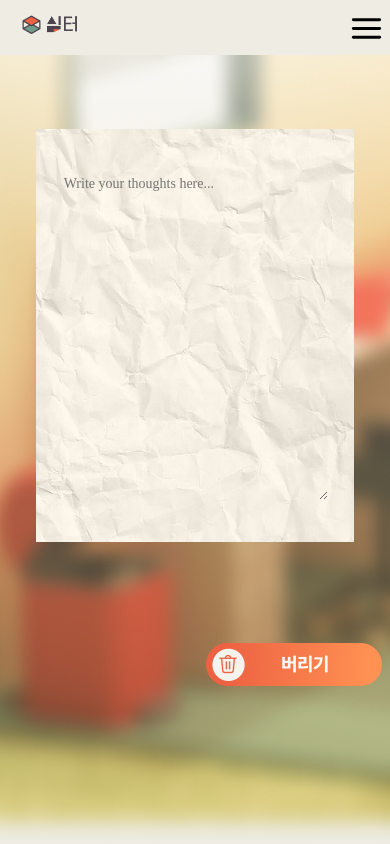
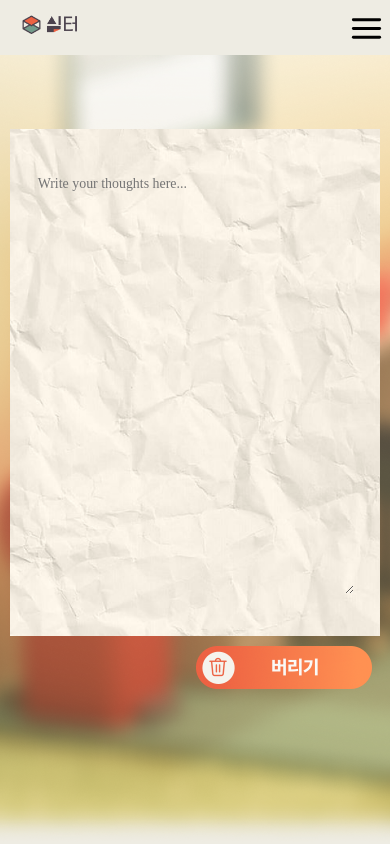
Before and after one commit to git1uv/client, a React (Create React App) app: page /trashpaper in a window 390 px wide. Built offline with nearby package versions, Linux system fonts and the light colour scheme.

Commit message:
style: 반응형 수정

```diff
--- a/src/components/Main/Main.style.js
+++ b/src/components/Main/Main.style.js
@@ -1,7 +1,7 @@
 import styled from "styled-components";
 import backgroundImg from "../../assets/backgroundImg.png"
-import room from "../../assets/main/room.png";
-import {airplane, chatbot, calendar, mailbox, pencilHolder, trash} from '../../assets/main/icons'
+import room from "../../assets/Main/room.png";
+import {airplane, chatbot, calendar, mailbox, pencilHolder, trash} from '../../assets/Main/icons'
 import theme from "../../constants/theme";
 
 export const Container = styled.div`
--- a/src/components/Modal/Airplane.style.js
+++ b/src/components/Modal/Airplane.style.js
@@ -44,26 +44,26 @@ export const Modal = styled.div`
 
   @media (max-width: 430px) {
     background-image: url(${mobileLetter});
-    width: 313px;
-    height: 345px;
+    width: 90%;
+    height: 90%;
     padding: 30px 20px;
   }
   @media (min-width: 431px) and (max-width: 1023px) {
     background-image: url(${webLetter});
-    width: 200px;
-    height: 262.8px;
+    width: 400px;
+    height: 502px;
     padding: 30px;
   }
   @media (min-width: 1024px) and (max-width: 1440px) {
     background-image: url(${webLetter});
-    width: 250px;
-    height: 328.5px;
+    width: 320px;
+    height: 402px;
     padding: 30px;
   }
   @media (min-width: 1441px) {
     background-image: url(${webLetter});
-    width: 360px;
-    height: 473px;
+    width: 440px;
+    height: 553px;
     padding: 40px;
   }
 
@@ -76,16 +76,16 @@ export const ButtonContainer = styled.div`
   align-items: center;
   margin-top: 15px;
   @media (min-width: 1441px) {
-    width: 25.5vw;
+    width: 440px;
   }
   @media (min-width: 1024px) and (max-width: 1440px) {
     width: 310px;
   }
   @media (min-width: 431px) and (max-width: 1023px) {
-    width: 260px;
+    width: 400px;
   }
   @media (max-width: 430px) {
-    width: calc(80% + 40px);
+    width: 85%;
   }
 `;
 
@@ -104,6 +104,7 @@ export const GoToLetterButton = styled.button`
     top: 66vh;
     width: 73.5vw;
     right: 5%;
+    height: 3.5rem;
 
   }
   @media (min-width: 1441px) {
@@ -123,7 +124,7 @@ export const GoToLetterButton = styled.button`
 
 export const ModalCloseButton = styled.button`
   position: absolute;
-  top: 3.5vh;
+  top: 3vh;
   right: 1.5vw;
   background: none;
   border: none;
@@ -142,11 +143,8 @@ export const DownloadButton = styled.button`
   @media (max-width: 430px) {
     top: 66vh;
     left: 5%;
-
-  }
-  @media (min-width: 431px) {
-    top: 56.5vh;
-    left: 7.4vw;
+    width: 3rem;
+    height: 3rem;
   }
   @media (min-width: 1441px) {
     top: 56.5vh;
@@ -179,7 +177,7 @@ export const From = styled.div`
 
 
 export const Text = styled.div`
-  font-size: 1rem;
+  font-size: 1.375rem;
   width: 100%;
   height: 75%;
   color: #404040;
@@ -187,6 +185,18 @@ export const Text = styled.div`
   font-style: normal;
   font-weight: 400;
   line-height: normal;
+  @media (max-width: 430px) {
+    font-size: 1.2rem;
+  }
+  @media (min-width: 431px) and (max-width: 1023px) {
+    font-size: 1.75rem;
+  }
+  @media (min-width: 1024px) and (max-width: 1200px) {
+    font-size: 1.2rem;
+  }
+  @media (min-width: 1201px) and (max-width: 1440px) {
+    font-size: 1rem;
+  }
 `;
 
 
--- a/src/components/Modal/LogoutModal.style.js
+++ b/src/components/Modal/LogoutModal.style.js
@@ -45,7 +45,7 @@ export const LogoutModal = styled.div`
   @media (min-width: 431px) {
     width: 24%;
     .sub{
-      padding: 0 2vw;
+      padding: 0 1vw;
     }
   }
   @media (max-width: 430px) {
@@ -57,7 +57,7 @@ export const LogoutModal = styled.div`
 `;
 
 export const LogoutModalTitle = styled.h2`
-  margin-bottom: 1.4vh;
+  margin: 1.4vh 0;
   font-size: 1.35rem;
   color: #27272A;
   text-align: center;
@@ -92,7 +92,7 @@ export const CancelButton = styled.button`
   line-height: normal;
 
   @media (min-width: 431px) {
-    height: 6vh;
+    height: 5.5vh;
     border-radius: 18px;
     letter-spacing: -0.54px;
   }
@@ -117,7 +117,7 @@ export const LogoutClickButton = styled.button`
   line-height: normal;
 
   @media (min-width: 431px) {
-    height: 6vh;
+    height: 5.5vh;
     border-radius: 18px;
     letter-spacing: -0.54px;
   }
--- a/src/components/Trash/Trash.style.js
+++ b/src/components/Trash/Trash.style.js
@@ -195,8 +195,13 @@ export const ButtonSection = styled.div`
   display: flex;
   justify-content: flex-end;
   align-items: flex-start;
-  width: 100%;
   height: 25%;
+  @media (max-width: 430px) {
+    width: 95vw;
+  }
+  @media (min-width: 431px) {
+    width: 57.8vw;
+  }
 `;
 
 export const Paper = styled.div`
@@ -216,28 +221,28 @@ export const Paper = styled.div`
     font-style: normal;
     font-weight: 400;
     @media (min-width: 431px){
-    font-size: 26px;
+    font-size: 1.625rem;
     line-height: 32px;
     }
     @media (max-width: 430px){
-    font-size: 14px;
+    font-size: 1.16rem;
     line-height: 21px;
     }
   }
   @media (max-width: 430px) {
     background-image: url(${paperImageMobile});
-    padding: 42px 26px;
-    width: 81.7vw;
-    height: 48.9vh;
+    padding: 3.5rem 2.16rem;
+    width: 95vw;
+    height: 60vh;
     margin-top: 15.3vh;
     background-size: cover;
 
     }
   @media (min-width: 431px) {
     background-image: url(${paperImageWeb});
-    width: 48.6vw;
-    height: 39.4vh;
-    padding: 80px;
+    width: 57.8vw;
+    height: 53.7vh;
+    padding: 5rem;
     background-size: cover;
     margin-top: 22.2vh;
     }
@@ -245,7 +250,7 @@ export const Paper = styled.div`
 
 export const ThrowOut = styled.button`
   display: flex;
-  justify-content: center;
+  justify-content: flex-end;
   align-items: center;
   border: none;
   cursor: pointer;
@@ -263,21 +268,18 @@ export const ThrowOut = styled.button`
     background-image: url(${throwOutImageWeb});
     width: 184.5px;
     height: 45px;
-    margin-right: 17.5vw;
     margin-top: 12px;
   }
   @media (min-width: 1024px) and (max-width: 1440px) {
     background-image: url(${throwOutImageWeb});
     width: 184.5px;
     height: 45px;
-    margin-right: 19.5vw;
     margin-top: 12px;
   }
   @media (min-width: 1441px) {
     background-image: url(${throwOutImageWeb});
     width: 246px;
     height: 60px;
-    margin-right: 21vw;
     margin-top: 12px;
     }
 `;
```
